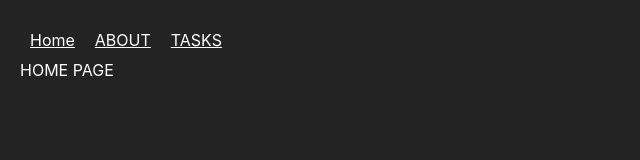
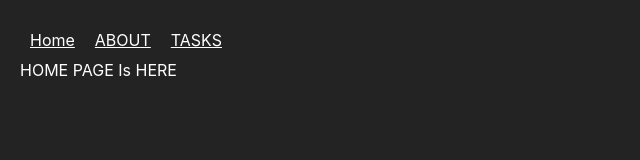
Before and after one commit to imganjgahi/pwa, a React (Create React App) app: page / in a window 1280 px wide. Shown: the top 160 px of the page, without its empty margins (0-640 px from the left). Built offline with nearby package versions, Linux system fonts and the light colour scheme.

Commit message:
home change

```diff
--- a/src/Pages/Home.js
+++ b/src/Pages/Home.js
@@ -3,7 +3,7 @@ import React from 'react'
 function Home() {
     return (
         <div>
-            HOME PAGE
+            HOME PAGE Is HERE
         </div>
     )
 }
```
